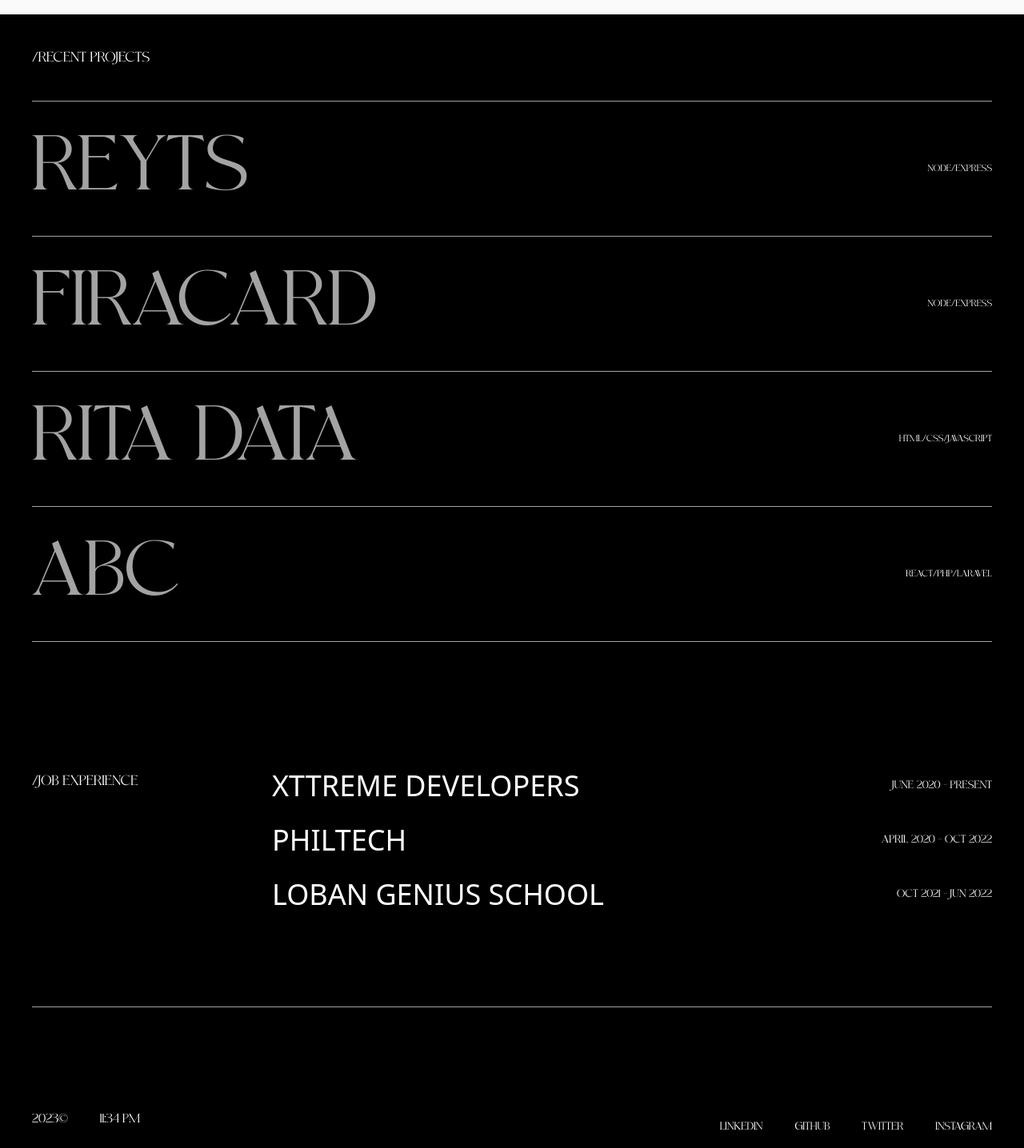
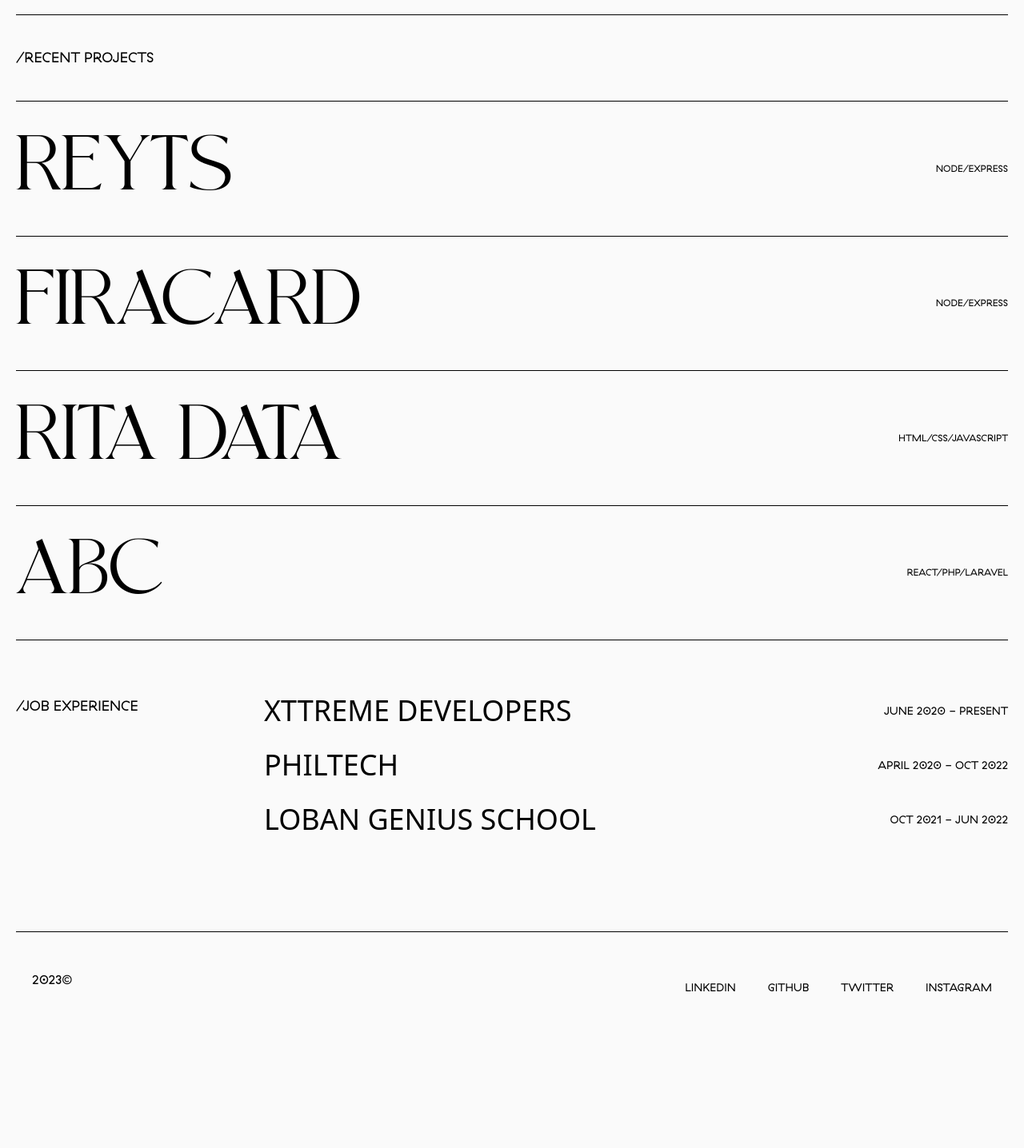
Before and after one commit to philtechphilips/my-portfolio, a Next.js app: page / in a window 1280 px wide. Shown: the part 3650-5086 px from the top of the page at 80% size. After the commit the page ends 4911 px from the top, so only its background shows below. Built offline with nearby package versions, Linux system fonts and the light colour scheme.

Commit message:
refactor

```diff
--- a/components/Footer.tsx
+++ b/components/Footer.tsx
@@ -3,16 +3,15 @@ import React from 'react'
 
 const Footer = () => {
   return (
-    <div className='bg-black pt-10 pb-4 px-5 md:px-10 flex flex-col md:flex-row justify-between md:items-center'>
+    <div className='pt-10 pb-4 px-5 md:px-10 flex flex-col md:flex-row justify-between md:items-center'>
       <div className='flex gap-10'>
-        <p className='text-white'>2023©</p>
-        <p className='text-white'>11:34 PM</p>
+        <p className='font-[Gt]'>2023©</p>
       </div>
       <div className='flex gap-5 mt-5 md:gap-10'>
-        <Link href="#" className='text-white text-sm'>LINKEDIN</Link>
-        <Link href="#" className='text-white text-sm'>GITHUB</Link>
-        <Link href="#" className='text-white text-sm'>TWITTER</Link>
-        <Link href="#" className='text-white text-sm'>INSTAGRAM</Link>
+        <Link href="#" className='text-sm font-[Gt]'>LINKEDIN</Link>
+        <Link href="#" className='text-sm font-[Gt]'>GITHUB</Link>
+        <Link href="#" className='text-sm font-[Gt]'>TWITTER</Link>
+        <Link href="#" className='text-sm font-[Gt]'>INSTAGRAM</Link>
       </div>
     </div>
   )
--- a/components/Home/AboutMe.tsx
+++ b/components/Home/AboutMe.tsx
@@ -75,6 +75,7 @@ const AboutMe = () => {
                         </div>
                     </div>
                 </div>
+                <div className='bg-black w-full h-[.5px]'></div>
             </div>
         </>
     )
--- a/components/Home/JobExperience.tsx
+++ b/components/Home/JobExperience.tsx
@@ -2,31 +2,32 @@ import React from 'react'
 
 const JobExperience = () => {
     return (
-        <div className='w-full bg-black px-5 md:px-10 md:py-20'>
-            <div className='md:border-b border-b-[#A3A3A3] w-full pt-10 md:pt-0 md:pb-10'>
+        <div className='w-full px-5 pt-12'>
+            <div className='w-full pt-10 md:pt-0 md:pb-10'>
                 <div className='flex flex-col md:flex-row justify-between gap-5 md:gap-0 pb-20'>
                     <div className='w-full md:w-1/4'>
-                        <h5 className='text-white uppercase text-lg'>/job experience</h5>
+                        <h5 className='uppercase text-lg font-[Gt]'>/job experience</h5>
                     </div>
                     <div className='w-full md:w-3/4 flex flex-col gap-7'>
                         <div className='flex items-center justify-between'>
-                            <p className='uppercase text-white text-2xl  md:text-4xl font-sans'>Xttreme developers</p>
-                            <h5 className='text-white text-xs md:text-sm text-right uppercase'>June 2020 - Present</h5>
+                            <p className='uppercase  text-2xl  md:text-4xl font-sans'>Xttreme developers</p>
+                            <h5 className=' text-xs md:text-sm text-right uppercase font-[Gt]'>June 2020 - Present</h5>
                         </div>
 
                         <div className='flex items-center justify-between'>
-                            <p className='uppercase text-white text-2xl  md:text-4xl font-sans'>philtech</p>
-                            <h5 className='text-white text-xs md:text-sm text-right uppercase'>April 2020 - Oct 2022</h5>
+                            <p className='uppercase  text-2xl  md:text-4xl font-sans'>philtech</p>
+                            <h5 className=' text-xs md:text-sm text-right uppercase font-[Gt]'>April 2020 - Oct 2022</h5>
                         </div>
 
                         <div className='flex items-center justify-between'>
-                            <p className='uppercase text-white text-2xl  md:text-4xl font-sans'>loban genius school</p>
-                            <h5 className='text-white text-xs md:text-sm text-right uppercase'>Oct 2021 - Jun 2022</h5>
+                            <p className='uppercase  text-2xl  md:text-4xl font-sans'>loban genius school</p>
+                            <h5 className=' text-xs md:text-sm text-right uppercase font-[Gt]'>Oct 2021 - Jun 2022</h5>
                         </div>
 
                     </div>
                 </div>
             </div>
+            <div className='bg-black w-full h-[.5px]'></div>
         </div>
     )
 }
--- a/components/Home/RecentProject.tsx
+++ b/components/Home/RecentProject.tsx
@@ -2,27 +2,29 @@ import React from 'react'
 
 const RecentProject = () => {
     return (
-        <div className='w-full bg-black px-5 md:px-10 pb-20'>
-            <h5 className='text-white py-10 uppercase text-lg'>/Recent Projects</h5>
-            <div className='md:border-t border-t-[#A3A3A3]  flex items-center justify-between py-5 md:py-16'>
-                <h1 className='text-[#A3A3A3] text-4xl md:text-[100px] font-semibold md:font-medium'>REYTS</h1>
-                <p className="text-white text-xs md:text-medium uppercase">Node/Express</p>
+        <div className='w-full px-5 pb-5'>
+            <h5 className='py-10 uppercase text-lg font-[Gt]'>/Recent Projects</h5>
+            <div className='bg-black w-full h-[.5px]'></div>
+            <div className='flex items-center justify-between py-5 md:py-16'>
+                <h1 className=' text-4xl md:text-[100px] font-semibold md:font-medium'>REYTS</h1>
+                <p className="text-xs md:text-medium uppercase font-[Gt]">Node/Express</p>
             </div>
-
-            <div className='md:border-t border-t-[#A3A3A3] flex items-center justify-between  py-5 md:py-16'>
-                <h1 className='text-[#A3A3A3] text-4xl md:text-[100px] font-semibold md:font-medium'>FIRACARD</h1>
-                <p className="text-white text-xs md:text-medium uppercase">Node/Express</p>
+            <div className='bg-black w-full h-[.5px]'></div>
+            <div className='  flex items-center justify-between  py-5 md:py-16'>
+                <h1 className=' text-4xl md:text-[100px] font-semibold md:font-medium'>FIRACARD</h1>
+                <p className="text-xs md:text-medium uppercase font-[Gt]">Node/Express</p>
             </div>
-
-            <div className='md:border-t border-t-[#A3A3A3] flex items-center justify-between  py-5 md:py-16'>
-                <h1 className='text-[#A3A3A3] text-4xl md:text-[100px] font-semibold md:font-medium'>RITA DATA</h1>
-                <p className="text-white text-xs md:text-medium">HTML/CSS/JAVASCRIPT</p>
+            <div className='bg-black w-full h-[.5px]'></div>
+            <div className='flex items-center justify-between py-5 md:py-16'>
+                <h1 className=' text-4xl md:text-[100px] font-semibold md:font-medium'>RITA DATA</h1>
+                <p className="text-xs md:text-medium font-[Gt]">HTML/CSS/JAVASCRIPT</p>
             </div>
-
-            <div className='md:border-t md:border-b border-b-[#A3A3A3] flex items-center justify-between  border-t-[#A3A3A3] py-5 md:py-16'>
-                <h1 className='text-[#A3A3A3] text-4xl md:text-[100px] font-semibold md:font-medium'>ABC</h1>
-                <p className="text-white text-xs md:text-medium">REACT/PHP/LARAVEL</p>
+            <div className='bg-black w-full h-[.5px]'></div>
+            <div className='flex items-center justify-between py-5 md:py-16'>
+                <h1 className=' text-4xl md:text-[100px] font-semibold md:font-medium'>ABC</h1>
+                <p className="text-xs md:text-medium font-[Gt]">REACT/PHP/LARAVEL</p>
             </div>
+            <div className='bg-black w-full h-[.5px]'></div>
         </div>
     )
 }
```
